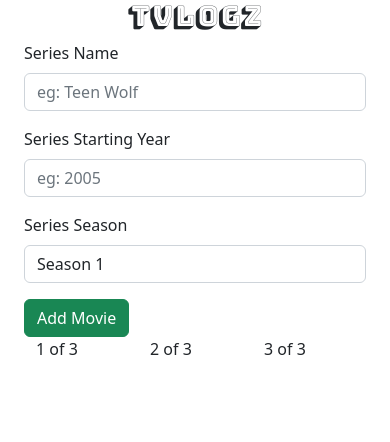
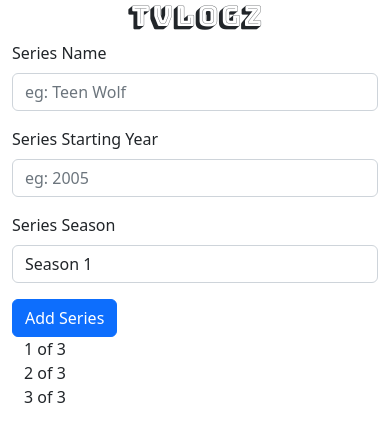
Before and after one commit to sameem420/MoviesnSeries, a React (Create React App) app: page / in a window 390 px wide. Shown: the top 442 px of the page. Built offline with nearby package versions, Linux system fonts and the light colour scheme.

Commit message:
:heavy_check_mark: refactored the AddSeries component

```diff
--- a/src/App.js
+++ b/src/App.js
@@ -1,5 +1,6 @@
 import "./App.css";
 import AddMovie from "./Components/AddMovie";
+import AddSeries from "./Components/AddSeries";
 
 function App() {
   return (
@@ -7,7 +8,7 @@ function App() {
       <h1 className="text-center main-heading">
         TVLogz
       </h1>
-      <AddMovie />
+      <AddSeries />
     </div>
   );
 }
--- a/src/Components/AddSeries.js
+++ b/src/Components/AddSeries.js
@@ -1,7 +1,7 @@
 import React, { useState } from "react";
-import { Button, Col, Container, Form, Row } from "react-bootstrap";
 
-function AddMovie() {
+
+function AddSeries() {
   const [seriesRecord, setSeriesRecord] = useState({
     name: undefined,
     startingYear: undefined,
@@ -17,41 +17,41 @@ function AddMovie() {
   };
 
   return (
-    <Container>
-      <Row>
-        <Col>
-          <Form onSubmit={(e) => addSeriesRecord(e)}>
-            <Form.Group className="mb-3" controlId="seriesName">
-              <Form.Label>Series Name</Form.Label>
-              <Form.Control type="text" placeholder="eg: Teen Wolf" value={seriesRecord.name} />
-            </Form.Group>
-            <Form.Group className="mb-3" controlId="seriesYear">
-              <Form.Label>Series Starting Year</Form.Label>
-              <Form.Control type="text" placeholder="eg: 2005" value={seriesRecord.startingYear} />
-            </Form.Group>
-            <Form.Group className="mb-3" controlId="seriesSeason">
-              <Form.Label>Series Season</Form.Label>
-              <Form.Select aria-label="series-season" value={seriesRecord.season}>
+    <div className="col">
+      <div className="row">
+        <div className="col">
+          <form onSubmit={(e) => addSeriesRecord(e)}>
+            <div className="form-group mb-3" controlId="seriesName">
+              <label className="form-label">Series Name</label>
+              <input className="form-control" type="text" placeholder="eg: Teen Wolf" value={seriesRecord.name} />
+            </div>
+            <div className="form-group mb-3" controlId="seriesYear">
+              <label className="form-label">Series Starting Year</label>
+              <input className="form-control" type="text" placeholder="eg: 2005" value={seriesRecord.startingYear} />
+            </div>
+            <div className="form-group mb-3" controlId="seriesSeason">
+              <label className="form-label">Series Season</label>
+              <select className="form-control" aria-label="series-season" value={seriesRecord.season}>
                 <option value="Season 1">Season 1</option>
                 <option value="Season 2">Season 2</option>
                 <option value="Season 3">Season 3</option>
                 <option value="Season 4">Season 4</option>
                 <option value="Season 5">Season 5</option>
-              </Form.Select>
-            </Form.Group>
-            <Button variant="primary" type="submit">
+              </select>
+            </div>
+            <button className="btn btn-primary" type="submit">
               Add Series
-            </Button>
-          </Form>
-        </Col>
-      </Row>
-      <Row md={12} className="justify-content-center mx-auto">
-        <Col md>1 of 3</Col>
-        <Col md>2 of 3</Col>
-        <Col md>3 of 3</Col>
-      </Row>
-    </Container>
+            </button>
+          </form>
+        </div>
+      </div>
+      <div className="row justify-content-center mx-auto">
+        <div className="col-md">1 of 3</div>
+        <div className="col-md">2 of 3</div>
+        <div className="col-md">3 of 3</div>
+      </div>
+    </div>
   );
 }
 
-export default AddMovie;
+export default AddSeries;
```
